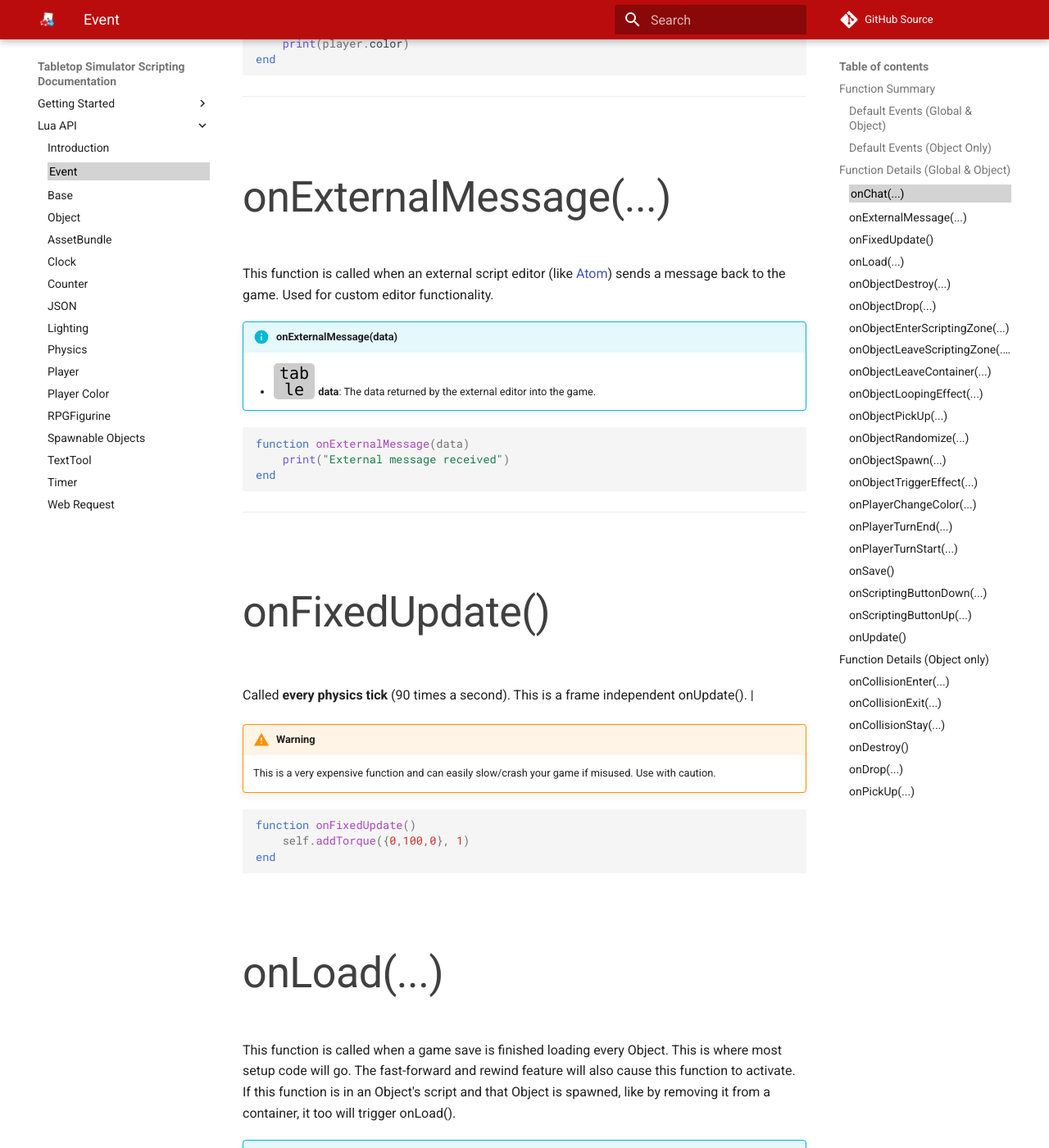
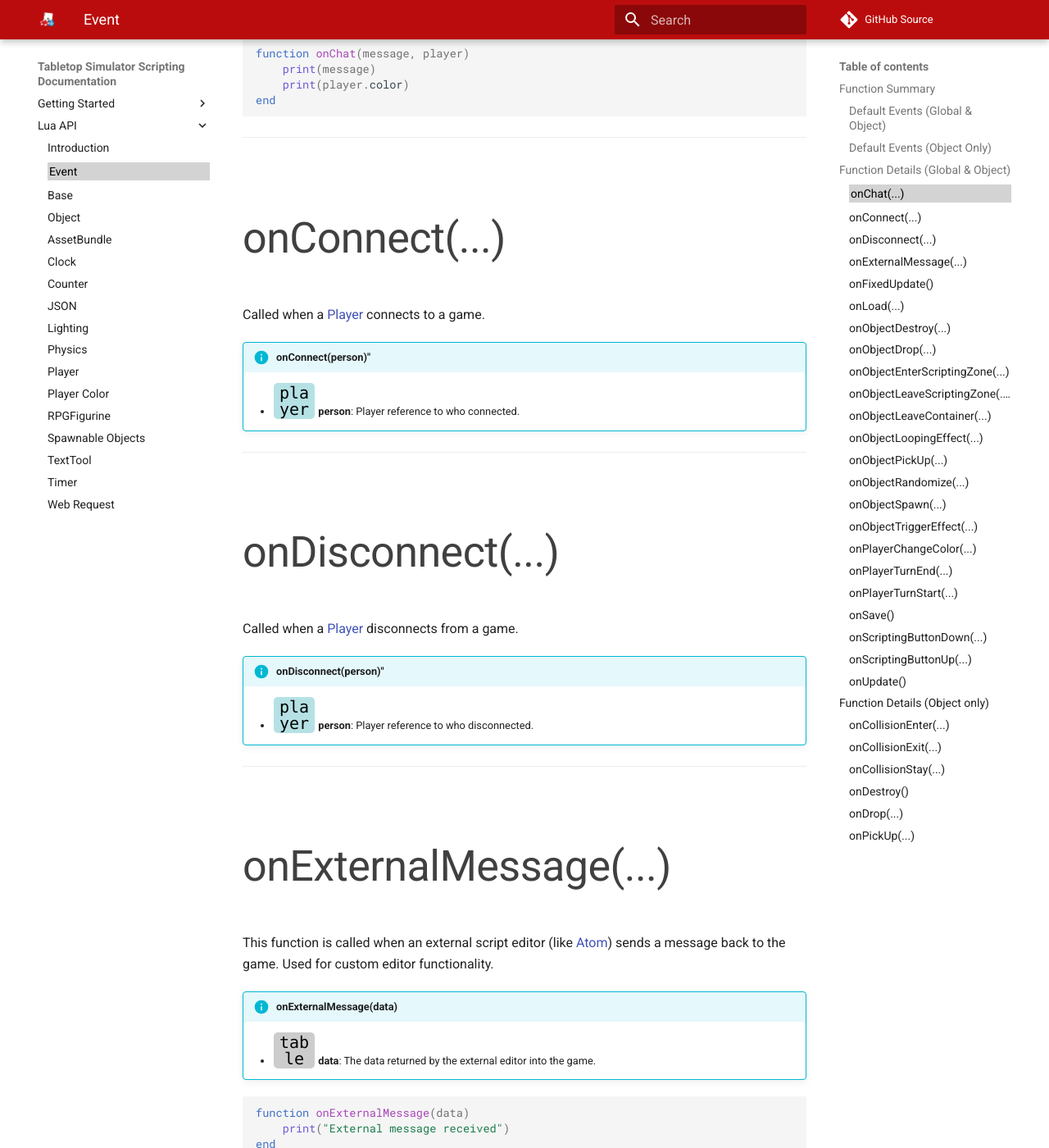
Before and after one commit to Berserk-Games/Tabletop-Simulator-API, an MkDocs documentation site: the page built from docs/event.md, in a window 1280 px wide and 1400 px high, scrolled down 3779 px. Shown: the whole window at 82% size. Built offline with MkDocs 1.6.1 and Material for MkDocs 9.7.7, drawn with Linux system fonts in a browser that asks for light colours; comment, search, counter and statistics services are not loaded; old or Windows-style settings are respelled for this version of MkDocs; some of the changed text lies outside the part shown.

Commit message:
Updating onConnect/Disconnect

````diff
--- a/docs/event.md
+++ b/docs/event.md
@@ -10,8 +10,8 @@ These are functions which are triggered by an event taking place in-game. They w
 Function Name | Description | &nbsp;
 -- | -- | --
 onChat([<span class="tag str"></span>](intro#types) message, [<span class="tag pla"></span>](intro#types) sender) | Called when a chat message is sent in game chat. | [<span class="i"></span>](#onchat)
-onConnect(Player) | Called when a [Player](player) connects to a game.
-onDisconnect(Player) | Called when a [Player](player) disconnects from a game.
+onConnect([<span class="tag pla"></span>](intro#types) person) | Called when a [Player](player) connects to a game. | [<span class="i"></span>](#onconnect)
+onDisconnect([<span class="tag pla"></span>](intro#types) person) | Called when a [Player](player) disconnects from a game. | [<span class="i"></span>](#ondisconnect)
 onExternalMessage([<span class="tag tab"></span>](intro#types) data) | Called when an external script editor (like [Atom](atom)) sends a message back to the game. Used for custom editor functionality. | [<span class="i"></span>](#onexternalmessage)
 onFixedUpdate() | Called **every physics tick** (90 times a second). This is a frame independent onUpdate(). | [<span class="i"></span>](#onfixedupdate)
 onLoad([<span class="tag str"></span>](intro#types) save_state) | Called when a game save is finished loading every Object. It is where most setup code will go. | [<span class="i"></span>](#onload)
@@ -75,7 +75,7 @@ This function is called when a message is sent through the in-game chat. It does
 
 !!!info "onChat(message, sender)"
 	* [<span class="tag str"></span>](intro#types) **message**: Chat message which triggered the function.
-	* [<span class="tag str"></span>](intro#types) **sender**: Player which sent the chat message.
+	* [<span class="tag pla"></span>](intro#types) **sender**: Player which sent the chat message.
 
 ``` Lua
 function onChat(message, player)
@@ -83,6 +83,26 @@ function onChat(message, player)
 	print(player.color)
 end
 ```
+
+---
+
+
+###onConnect(...)
+
+Called when a [Player](player) connects to a game.
+
+!!!info "onConnect(person)""
+	* [<span class="tag pla"></span>](intro#types) **person**: Player reference to who connected.
+
+---
+
+
+###onDisconnect(...)
+
+Called when a [Player](player) disconnects from a game.
+
+!!!info "onDisconnect(person)""
+	* [<span class="tag pla"></span>](intro#types) **person**: Player reference to who disconnected.
 
 ---
 
````
Also changed, not shown: docs/intro.md (+0 -15 lines).
